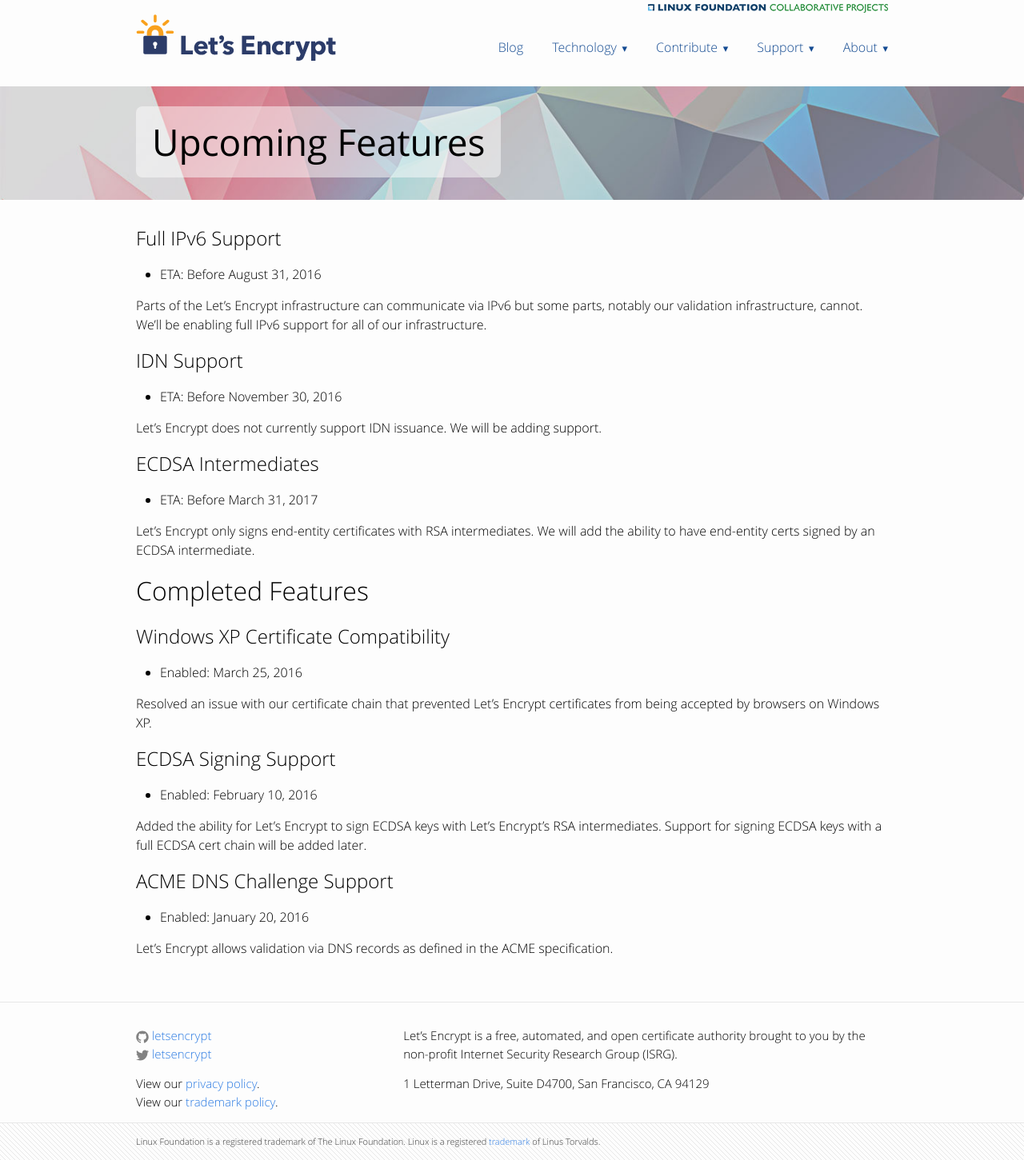
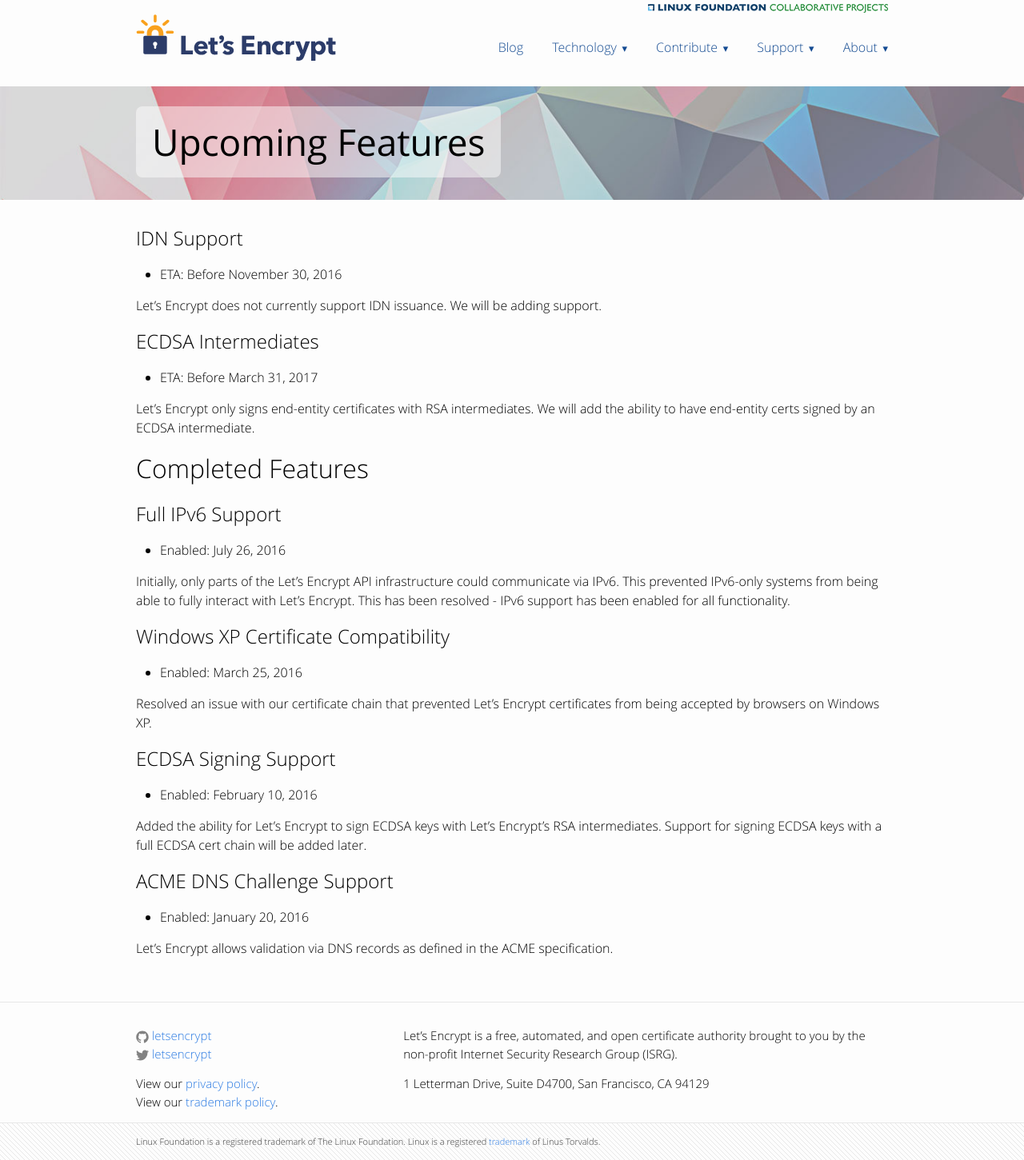
Before and after one commit to snowman1120/website, a Jekyll site: the page built from upcoming-features.md, in a window 1280 px wide. Shown: the whole page at 80% size. Built offline with Jekyll 4.4.1, drawn with Linux system fonts in a browser that asks for light colours.

Commit message:
Add info about full support for IPv6.

```diff
--- a/upcoming-features.md
+++ b/upcoming-features.md
@@ -4,12 +4,6 @@ title: Upcoming Features
 permalink: /upcoming-features/
 top_graphic: 1
 ---
-
-## Full IPv6 Support
-
-* ETA: Before August 31, 2016
-
-Parts of the Let's Encrypt infrastructure can communicate via IPv6 but some parts, notably our validation infrastructure, cannot. We'll be enabling full IPv6 support for all of our infrastructure.
 
 ## IDN Support
 
@@ -24,6 +18,12 @@ Let's Encrypt does not currently support IDN issuance. We will be adding support
 Let's Encrypt only signs end-entity certificates with RSA intermediates. We will add the ability to have end-entity certs signed by an ECDSA intermediate.
 
 # Completed Features
+
+## Full IPv6 Support
+
+* Enabled: July 26, 2016
+
+Initially, only parts of the Let's Encrypt API infrastructure could communicate via IPv6. This prevented IPv6-only systems from being able to fully interact with Let's Encrypt. This has been resolved - IPv6 support has been enabled for all functionality.
 
 ## Windows XP Certificate Compatibility
 
```
Also changed, not shown: _posts/2016-7-26-full-ipv6-support.markdown (added, +15 -0 lines).
